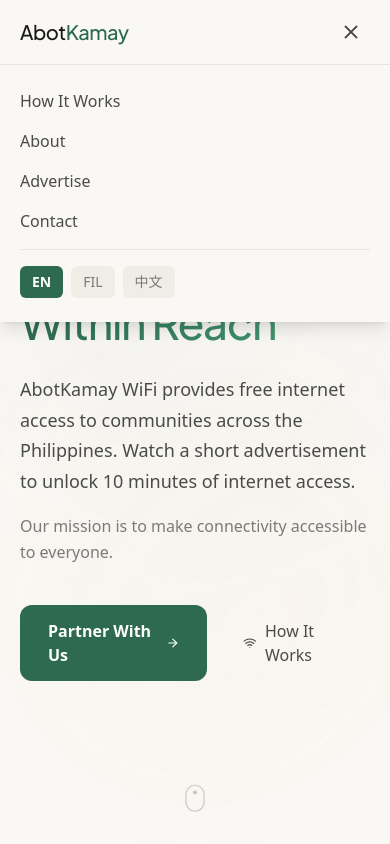
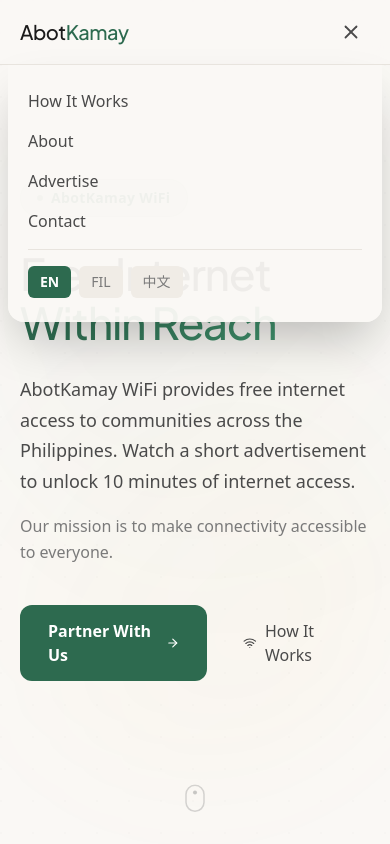
Before and after one commit to XingCEO/ph-wifi-portal, a Next.js app in the folder web/: page /en in a window 390 px wide. Both pictures are taken after a click on the button "Toggle menu". Shown: the top 844 px of the page. Built offline with nearby package versions, Linux system fonts and the light colour scheme.

Commit message:
fix: stronger mobile menu overlay + floating panel
- Backdrop: bg-black/40 + backdrop-blur-md (more visible)
- Menu panel: 95% opacity, rounded corners, shadow-2xl, slight margin
- Panel no longer covers full screen, blur visible underneath

```diff
--- a/web/app/[lang]/components/Header.tsx
+++ b/web/app/[lang]/components/Header.tsx
@@ -87,10 +87,10 @@
       {menuOpen && (
         <>
           <div
-            className="fixed inset-0 top-16 bg-black/20 backdrop-blur-sm z-40 md:hidden"
+            className="fixed inset-0 top-16 bg-black/40 backdrop-blur-md z-40 md:hidden"
             onClick={() => setMenuOpen(false)}
           />
-          <div className="fixed top-16 left-0 right-0 z-50 md:hidden bg-[var(--color-warm-white)] border-t border-[#e8e4de] px-5 py-6 shadow-lg">
+          <div className="fixed top-16 left-0 right-0 z-50 md:hidden bg-[var(--color-warm-white)]/95 backdrop-blur-sm border-t border-[#e8e4de] px-5 py-6 shadow-2xl rounded-b-2xl mx-2">
             <nav className="flex flex-col gap-4">
               <a
                 href="#how-it-works"
```
